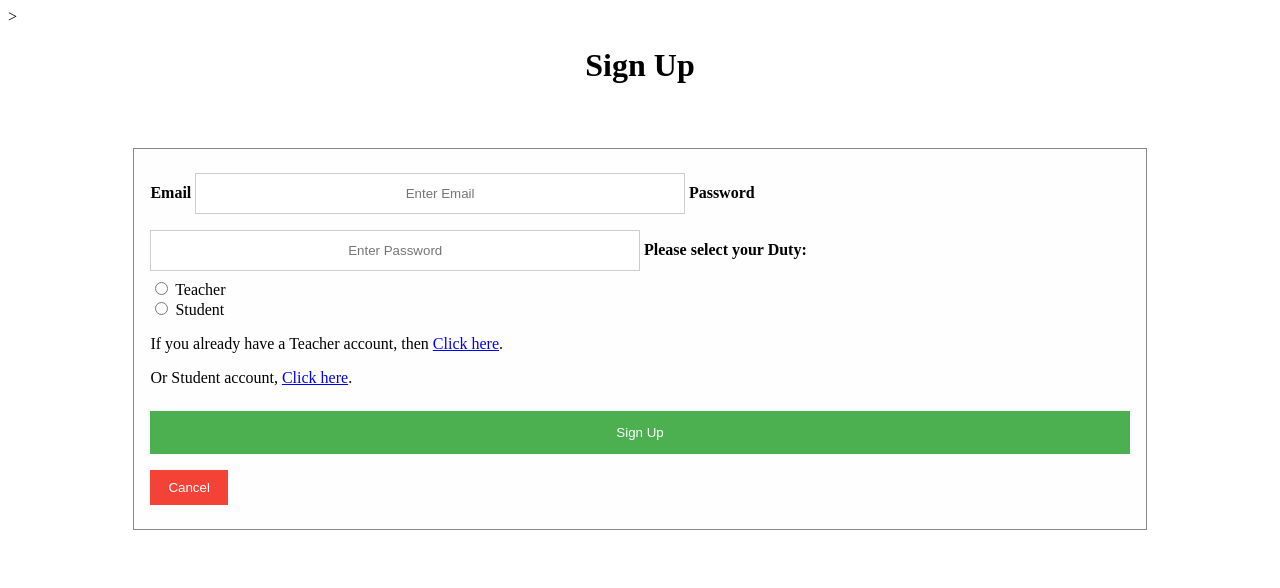
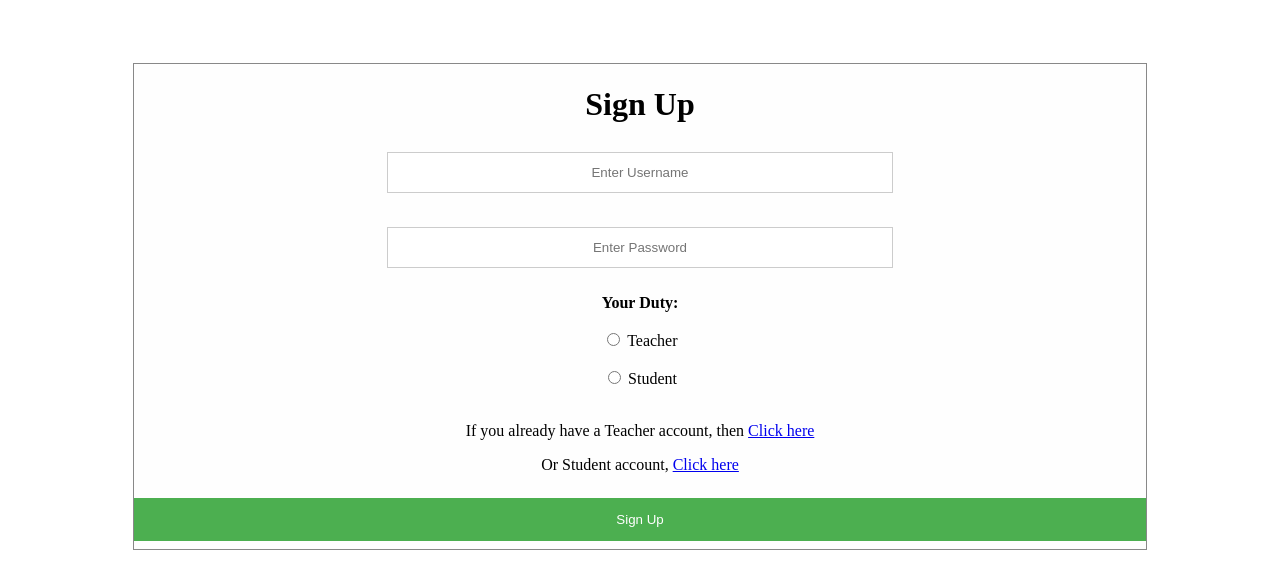
Before and after one commit to igokulganesh/R-WE, a plain HTML site: page signup.html in a window 1280 px wide. Drawn offline with Linux system fonts and the light colour scheme; some packages are replaced by stand-ins of ours; no server answers.

Commit message:
Update signup.html

```diff
--- a/signup.html
+++ b/signup.html
@@ -3,35 +3,29 @@
 <head>
   <link href="https://fonts.googleapis.com/css?family=Nunito:400,600,700" rel="stylesheet">
   <link rel="stylesheet" href="style.css" />
-</head>>
+</head>
+
 <body>
 
 <title>SignUp Page</title>
-<h1><center>Sign Up</center></h1>
+
 <form class="modal-content animate" action="/action_page.php">
-      <div class="container">
-        <label><b>Email</b></label>
-        <input type="email" placeholder="Enter Email" name="email_field" required>
+  <h1><center>Sign Up</center></h1>
+  <div id="signup-div" class="main-div">
+  <center> <input type="email" placeholder="Enter Username" id="email_field" required></center><br>
+  <center> <input type="password" placeholder="Enter Password" id="password_field" required></center><br>
 
-        <label><b>Password</b></label>
-        <input type="password" placeholder="Enter Password" name="password_field" required>
+  <center><label><b>Your Duty:</b></label><br></center><br>
+  <center><input type="radio" id="teacher" name="duty">
+  <label for="Teacher">Teacher</label><br></center><br>
+  <center><input type="radio" id="student" name="duty">
+  <label for="student">Student</label></center><br>
 
-		<label><b>Please select your Duty:</b></label><br>
-		<input type="radio" id="teacher" name="duty">
-		<label for="male">Teacher</label><br>
-		<input type="radio" id="student" name="duty">
-		<label for="female">Student</label><br>
+		<center><p>If you already have a Teacher account, then <a href="tlogin.html">Click here</a></p>
+    <p>Or Student account, <a href="slogin.html">Click here</a></p></center>
 
-		<p>If you already have a Teacher account, then <a href="tlogin.html">Click here</a>.</p>
-    <p>Or Student account, <a href="slogin.html">Click here</a>.</p>
-    <button onclick="signUp()">Sign Up</button>
-
-        <div class="clearfix">
-          <button type="button" onclick="document.getElementById('id02').style.display='none'"
-          class="cancelbtn">Cancel
-          </button>
-        </div>
-      </div>
+  <center><button onclick="signUp()">Sign Up</button> </center>
+    </div>
 </form>
 
 <script src="https://www.gstatic.com/firebasejs/4.8.1/firebase.js"></script>
```
